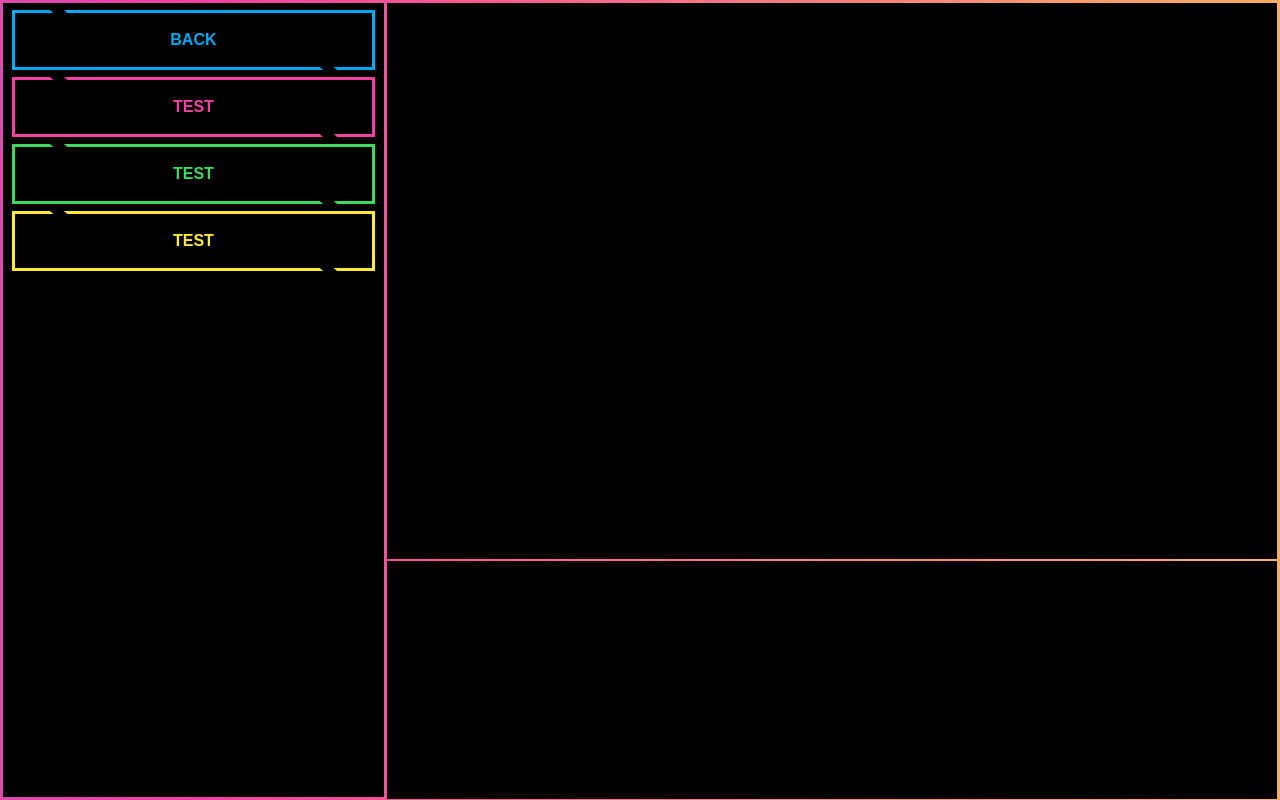
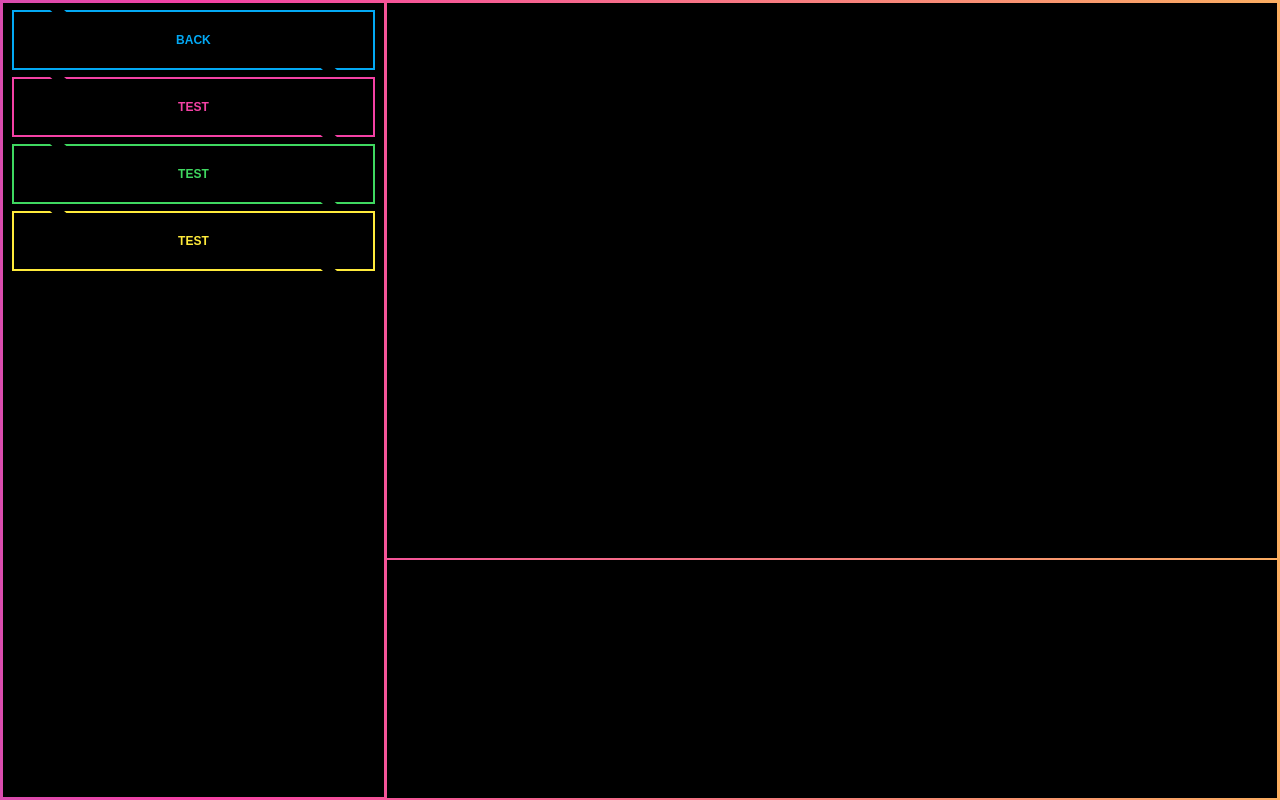
Before and after one commit to kissmantou/kmt.github.io, a plain HTML site: page html/fa.html in a window 1280 px wide. Drawn offline with Linux system fonts and the light colour scheme.

Commit message:
主页更新2.0

```diff
--- a/css/myhome.css
+++ b/css/myhome.css
@@ -62,7 +62,7 @@ body{
 
 .t_li{
     width: 70%;
-    margin-bottom: 0.2%;
+    margin-bottom: 0.3%;
     margin-top: 0.2%;
     margin-right: 0.2%;
 }
@@ -103,11 +103,11 @@ body{
     margin-left: 2.5%;
     height: 60px;
     background: none;
-    border: 3px solid;
+    border: 2px solid;
     font-weight: 700;
     text-transform: uppercase;
     cursor: pointer;
-    font-size: 16px;
+    font-size: 12px;
     position: relative;
 }
 
```
